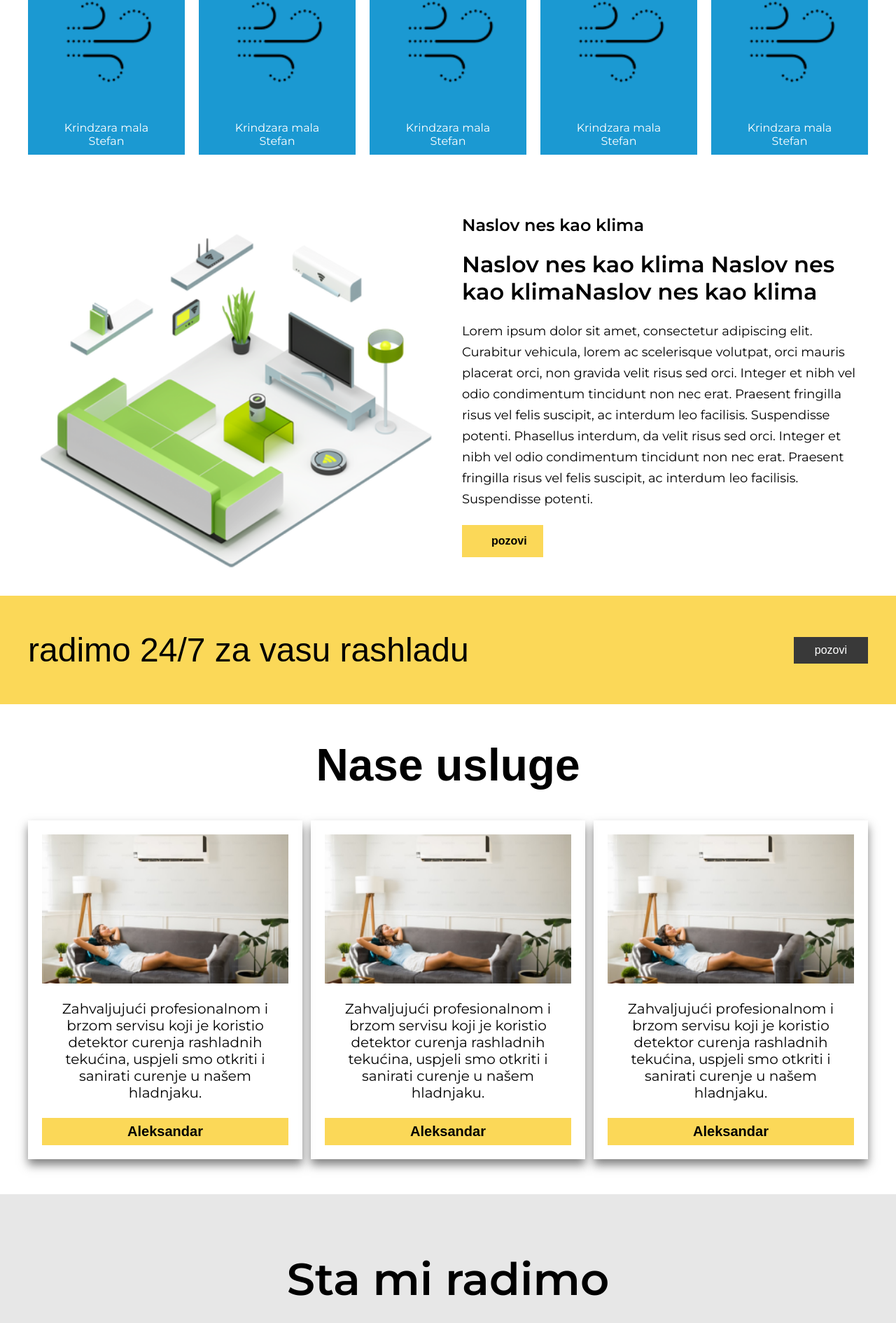
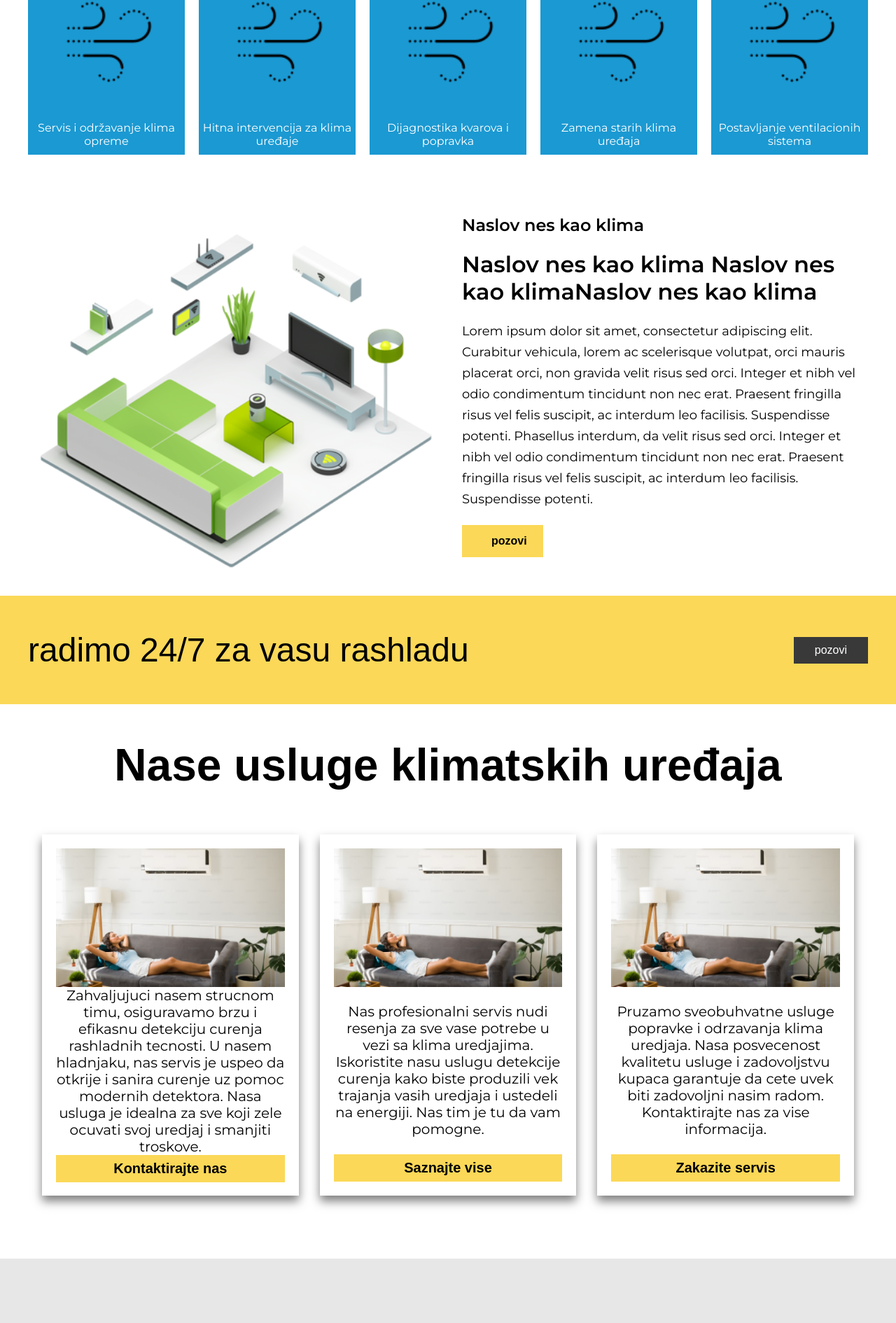
Before and after one commit to filipcvejic/Klimatik, a Next.js app in the folder client/: page / in a window 1280 px wide. Shown: the part 859-2749 px from the top of the page at 70% size. Built offline with nearby package versions, Linux system fonts and the light colour scheme; a web font is replaced by a local one.

Commit message:
offers text and swiper added

```diff
--- a/client/src/components/Offers/Offers.module.css
+++ b/client/src/components/Offers/Offers.module.css
@@ -1,41 +1,25 @@
 .offersContainer {
-  display: flex;
-  flex-direction: column;
-  align-items: center;
-  gap: 42px;
   margin-block: 50px;
 }
 
 .offersHeading {
   font-size: 64px;
   font-weight: 600;
-}
-
-.offersContent {
-  display: flex;
-  gap: 12px;
-  list-style-type: none;
+  text-align: center;
+  padding-bottom: 42px;
 }
 
 .offer {
   display: flex;
   flex-direction: column;
-  align-items: center;
+  justify-content: space-between;
   box-shadow: 0px 8px 13px 0px rgba(0, 0, 0, 0.5);
-  gap: 24px;
+
   padding: 20px;
   text-align: center;
   font-size: 20px;
   transition-duration: 0.35s;
-  overflow: hidden;
-}
-
-.offerImage {
-  transition: transform 0.3s;
-}
-
-.offer:hover .offerImage {
-  transform: translatey(-120%);
+  height: 100%;
 }
 
 .offer:hover {
@@ -45,8 +29,6 @@
 
 .offer:hover .offerButton {
   background-color: #ffffff;
-}
-.offersText {
 }
 
 .offerButton {
@@ -58,7 +40,3 @@
   font-weight: 600;
   transition-duration: 0.2s;
 }
-
-/* .offersButton:hover {
-  background-color: white;
-} */
--- a/client/src/components/Offers/Offers.tsx
+++ b/client/src/components/Offers/Offers.tsx
@@ -4,48 +4,65 @@ import React from "react";
 import Image from "next/image";
 import styles from "./Offers.module.css";
 import { averia_serif_libre } from "@/app/font";
+import { Pagination, Scrollbar, A11y, Autoplay } from "swiper/modules";
+import { Swiper, SwiperSlide } from "swiper/react";
+import "swiper/css";
+import "swiper/css/navigation";
+import "swiper/css/pagination";
+import "swiper/css/scrollbar";
 
 const Offers = () => {
   const offers = [
     {
       image: "/images/Offers.png",
-      text: "Zahvaljujući profesionalnom i brzom servisu koji je koristio detektor curenja rashladnih tekućina, uspjeli smo otkriti i sanirati curenje u našem hladnjaku.",
-      button: "Aleksandar",
+      text: "Zahvaljujuci nasem strucnom timu, osiguravamo brzu i efikasnu detekciju curenja rashladnih tecnosti. U nasem hladnjaku, nas servis je uspeo da otkrije i sanira curenje uz pomoc modernih detektora. Nasa usluga je idealna za sve koji zele ocuvati svoj uredjaj i smanjiti troskove.",
+      button: "Kontaktirajte nas",
     },
     {
       image: "/images/Offers.png",
-      text: "Zahvaljujući profesionalnom i brzom servisu koji je koristio detektor curenja rashladnih tekućina, uspjeli smo otkriti i sanirati curenje u našem hladnjaku.",
-      button: "Aleksandar",
+      text: "Nas profesionalni servis nudi resenja za sve vase potrebe u vezi sa klima uredjajima. Iskoristite nasu uslugu detekcije curenja kako biste produzili vek trajanja vasih uredjaja i ustedeli na energiji. Nas tim je tu da vam pomogne.",
+      button: "Saznajte vise",
     },
     {
       image: "/images/Offers.png",
-      text: "Zahvaljujući profesionalnom i brzom servisu koji je koristio detektor curenja rashladnih tekućina, uspjeli smo otkriti i sanirati  curenje u našem hladnjaku.",
-      button: "Aleksandar",
+      text: "Pruzamo sveobuhvatne usluge popravke i odrzavanja klima uredjaja. Nasa posvecenost kvalitetu usluge i zadovoljstvu kupaca garantuje da cete uvek biti zadovoljni nasim radom. Kontaktirajte nas za vise informacija.",
+      button: "Zakazite servis",
     },
   ];
 
   return (
     <div className={`${styles.offersContainer} container`}>
       <h2 className={`${styles.offersHeading} ${averia_serif_libre.className}`}>
-        Nase usluge
+        Nase usluge klimatskih uređaja
       </h2>
-      <div className={styles.offersContent}>
+      <Swiper
+        style={{ padding: 20, paddingBottom: 40, height: "72vh" }}
+        spaceBetween={30}
+        slidesPerView={3}
+        modules={[Pagination, Scrollbar, A11y, Autoplay]} // Ensure modules are included
+        breakpoints={{
+          640: { slidesPerView: 1 },
+          768: { slidesPerView: 2 },
+          1024: { slidesPerView: 3 },
+        }}
+      >
         {offers.map((offer, index) => (
-          <div className={styles.offer} key={index}>
+          <SwiperSlide key={index}>
+            <div className={styles.offer}>
               <Image
                 className={styles.offerImage}
                 src={offer.image}
-              alt="slika sa klimom"
+                alt="Klimatski uređaj sa detektorom curenja"
                 layout="responsive"
                 width={400}
                 height={200}
               />
-
-            <p className={styles.offerDescription}>{offer.text}</p>
+              <p>{offer.text}</p>
               <button className={styles.offerButton}>{offer.button}</button>
             </div>
+          </SwiperSlide>
         ))}
-      </div>
+      </Swiper>
     </div>
   );
 };
--- a/client/src/components/Services/Services.tsx
+++ b/client/src/components/Services/Services.tsx
@@ -4,28 +4,23 @@ import Image from "next/image";
 export default function Services() {
   const services = [
     {
-      text: "Krindzara mala",
-      subText: "Stefan",
+      text: "Servis i održavanje klima opreme",
       image: "/images/wind.png",
     },
     {
-      text: "Krindzara mala",
-      subText: "Stefan",
+      text: "Hitna intervencija za klima uređaje",
       image: "/images/wind.png",
     },
     {
-      text: "Krindzara mala",
-      subText: "Stefan",
+      text: "Dijagnostika kvarova i popravka",
       image: "/images/wind.png",
     },
     {
-      text: "Krindzara mala",
-      subText: "Stefan",
+      text: "Zamena starih klima uređaja",
       image: "/images/wind.png",
     },
     {
-      text: "Krindzara mala",
-      subText: "Stefan",
+      text: "Postavljanje ventilacionih sistema",
       image: "/images/wind.png",
     },
   ];
@@ -40,11 +35,7 @@ export default function Services() {
             height={150}
             alt="Wind image"
           />
-          <p>
-            {service.text}
-            <br />
-            {service.subText}
-          </p>
+          <p>{service.text}</p>
         </div>
       ))}
     </div>
```
Lines whose indentation alone changed are shown as unchanged.
